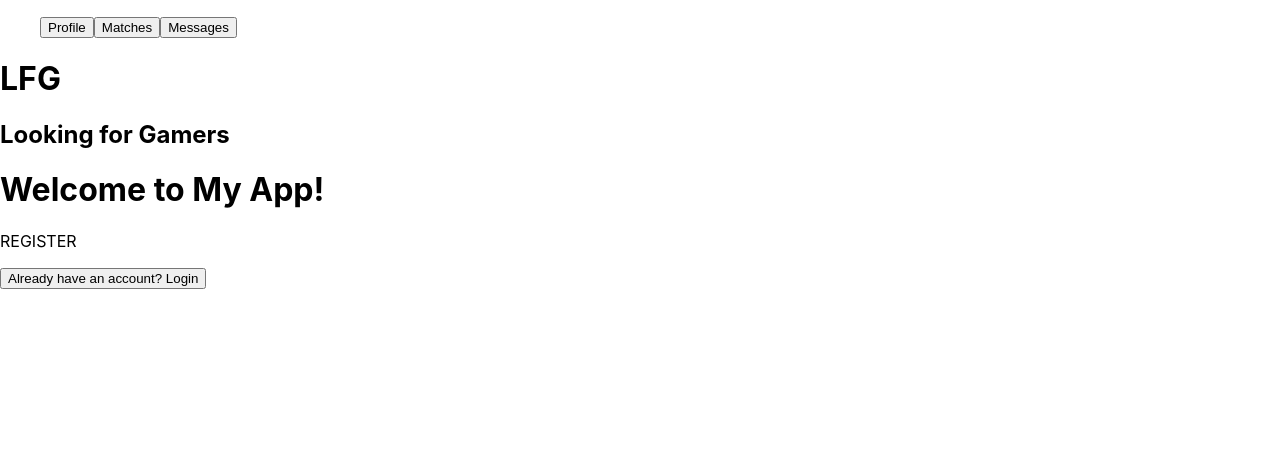
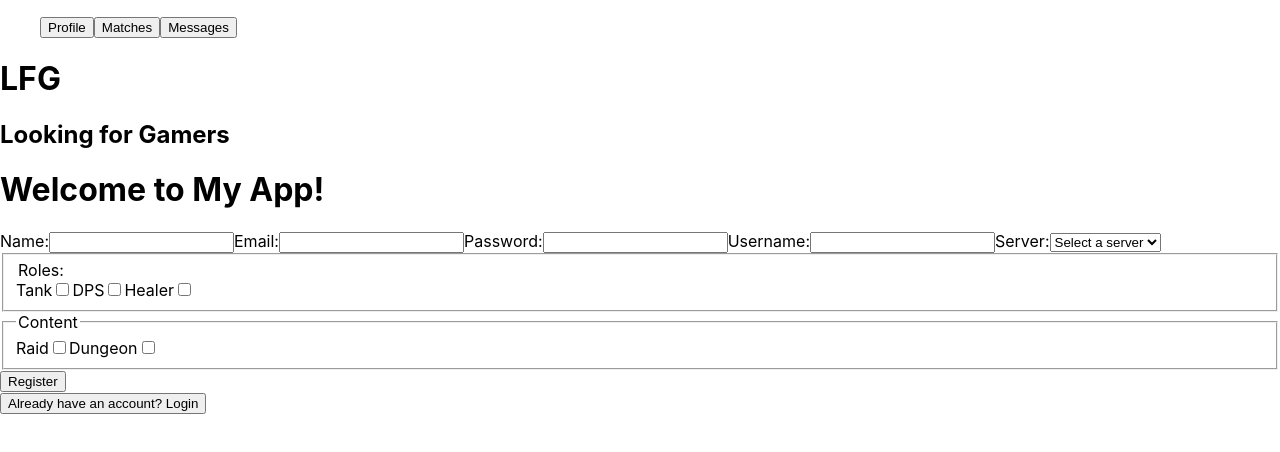
Before and after one commit to maljabouri/LFG-FE, a React (Create React App) app: page / in a window 1280 px wide. Both pictures are taken after a click on the button "Need to register? Create an account". Shown: the top 452 px of the page. Built offline with nearby package versions, Linux system fonts and the light colour scheme.

Commit message:
registration form complete with authentication and connected to backend

```diff
--- a/package.json
+++ b/package.json
@@ -6,6 +6,7 @@
     "@testing-library/jest-dom": "^5.16.5",
     "@testing-library/react": "^13.4.0",
     "@testing-library/user-event": "^13.5.0",
+    "axios": "^1.3.4",
     "react": "^18.2.0",
     "react-dom": "^18.2.0",
     "react-scripts": "5.0.1",
--- a/src/LandingPage/LandingPage.js
+++ b/src/LandingPage/LandingPage.js
@@ -1,4 +1,5 @@
 import React, { useState } from 'react';
+import RegisterForm from './Register';
 
 function LandingPage() {
   const [isRegistering, setIsRegistering] = useState(false);
@@ -10,7 +11,7 @@ function LandingPage() {
   return (
     <div>
       <h1>Welcome to My App!</h1>
-      {isRegistering ? <p>REGISTER</p> : <p>LOGIN</p>}
+      {isRegistering ? <div><RegisterForm/></div> : <p>REGISTER</p>}
       <button onClick={handleToggle}>{isRegistering ? "Already have an account? Login" : "Need to register? Create an account"}</button>
     </div>
   );
--- /dev/null
+++ b/src/LandingPage/Register.js
@@ -0,0 +1,176 @@
+import React, { useState } from 'react';
+import axios from 'axios';
+
+let apiUrl;
+const expressPort = 5001;
+const apiUrls = {
+    development: `http://localhost:${expressPort}/api`,
+    production: `https://example.domain.com/api`
+}
+
+if (window.location.hostname === 'localhost') {
+    apiUrl = apiUrls.development;
+} else {
+    apiUrl = apiUrls.production;
+}
+
+const RegisterForm = () => {
+  const [name, setName] = useState('');
+  const [email, setEmail] = useState('');
+  const [password, setPassword] = useState('');
+  const [username, setUsername] = useState('');
+  const [server, setServer] = useState('');
+  const [roles, setRoles] = useState([]);
+  const [content, setContent] = useState([]);
+  const [rolesValid, setRolesValid] = useState(true);
+  const [contentValid, setContentValid] = useState(true);
+  const [registrationSuccessful, setRegistrationSuccessful] = useState(false);
+
+
+  const handleNameChange = (event) => {
+    setName(event.target.value);
+  };
+
+  const handleEmailChange = (event) => {
+    setEmail(event.target.value);
+  };
+
+  const handlePasswordChange = (event) => {
+    setPassword(event.target.value);
+  };
+
+  const handleUsernameChange = (event) => {
+    setUsername(event.target.value);
+  };
+
+  const handleServerChange = (event) => {
+    setServer(event.target.value);
+  };
+
+  const handleRolesChange = (event) => {
+    const { value, checked } = event.target;
+    if (checked) {
+      setRoles([...roles, value]);
+      setRolesValid(true);
+    } else {
+      setRoles(roles.filter((role) => role !== value));
+      setRolesValid(roles.length > 1);
+    }
+  };
+
+  const handleContentChange = (event) => {
+    const { value, checked } = event.target;
+    if (checked) {
+      setContent([...content, value]);
+    } else {
+      setContent(content.filter((type) => type !== value));
+    }
+    setContentValid(content.length > 0);
+  };
+
+
+  const handleSubmit = async (event) => {
+    event.preventDefault();
+    console.log('Submitting form...')
+    if (roles.length === 0 || content.length === 0) {
+      console.log('Please select at least one role and one content type.');
+      setRolesValid(roles.length > 0);
+      setContentValid(content.length > 0);
+      return;
+    }
+    try {
+      const newUser = {
+        name,
+        email,
+        password,
+        username,
+        server,
+        roles,
+        content,
+      };
+      const response = await axios.post(`${apiUrl}/register`, newUser);
+      setRegistrationSuccessful(true);
+      // do something with response, like redirect to a success page
+    } catch (err) {
+      console.error(err);
+      // handle error, like displaying an error message to the user
+    }
+  };
+
+  return (
+    <>
+    {registrationSuccessful ? (
+      <p>You have successfully registered! You can now login.</p>
+    ) :
+    <form onSubmit={handleSubmit}>
+      <label>
+        Name:
+        <input type="text" value={name} onChange={handleNameChange} required />
+      </label>
+      <label>
+        Email:
+        <input type="email" value={email} onChange={handleEmailChange} required />
+      </label>
+      <label>
+        Password:
+        <input type="password" value={password} onChange={handlePasswordChange} required />
+      </label>
+      <label>
+        Username:
+        <input type="text" value={username} onChange={handleUsernameChange} required />
+      </label>
+      <label>
+        Server:
+        <select value={server} onChange={handleServerChange} required>
+          <option value="">Select a server</option>
+          <option value="EU">EU</option>
+          <option value="US">US</option>
+        </select>
+      </label>
+      <fieldset>
+      <label>
+  <legend>Roles:</legend>
+  <div>
+    <label>
+      Tank
+      <input type="checkbox" value="tank" onChange={handleRolesChange} />
+    </label>
+    <label>
+      DPS
+      <input type="checkbox" value="dps" onChange={handleRolesChange} />
+    </label>
+    <label>
+      Healer
+      <input type="checkbox" value="healer" onChange={handleRolesChange} />
+    </label>
+  </div>
+  {!rolesValid && (
+    <span style={{ color: "red" }}>Please select at least one role</span>
+  )}
+</label>
+      </fieldset>
+      <fieldset>
+  <legend>Content</legend>
+  <div>
+    <label>
+      Raid
+      <input type="checkbox" value="raid" onChange={handleContentChange} />
+    </label>
+    <label>
+      Dungeon
+      <input type="checkbox" value="dungeon" onChange={handleContentChange} />
+    </label>
+  </div>
+  {!contentValid && (
+    <span style={{ color: "red" }}>Please select at least one content type</span>
+  )}
+</fieldset>
+
+      <button type="submit">Register</button>
+    </form>
+}
+    </>
+  );
+  }
+
+  export default RegisterForm
```
Also changed, not shown: 1 other file (tests, documents, lock files or other folders).
